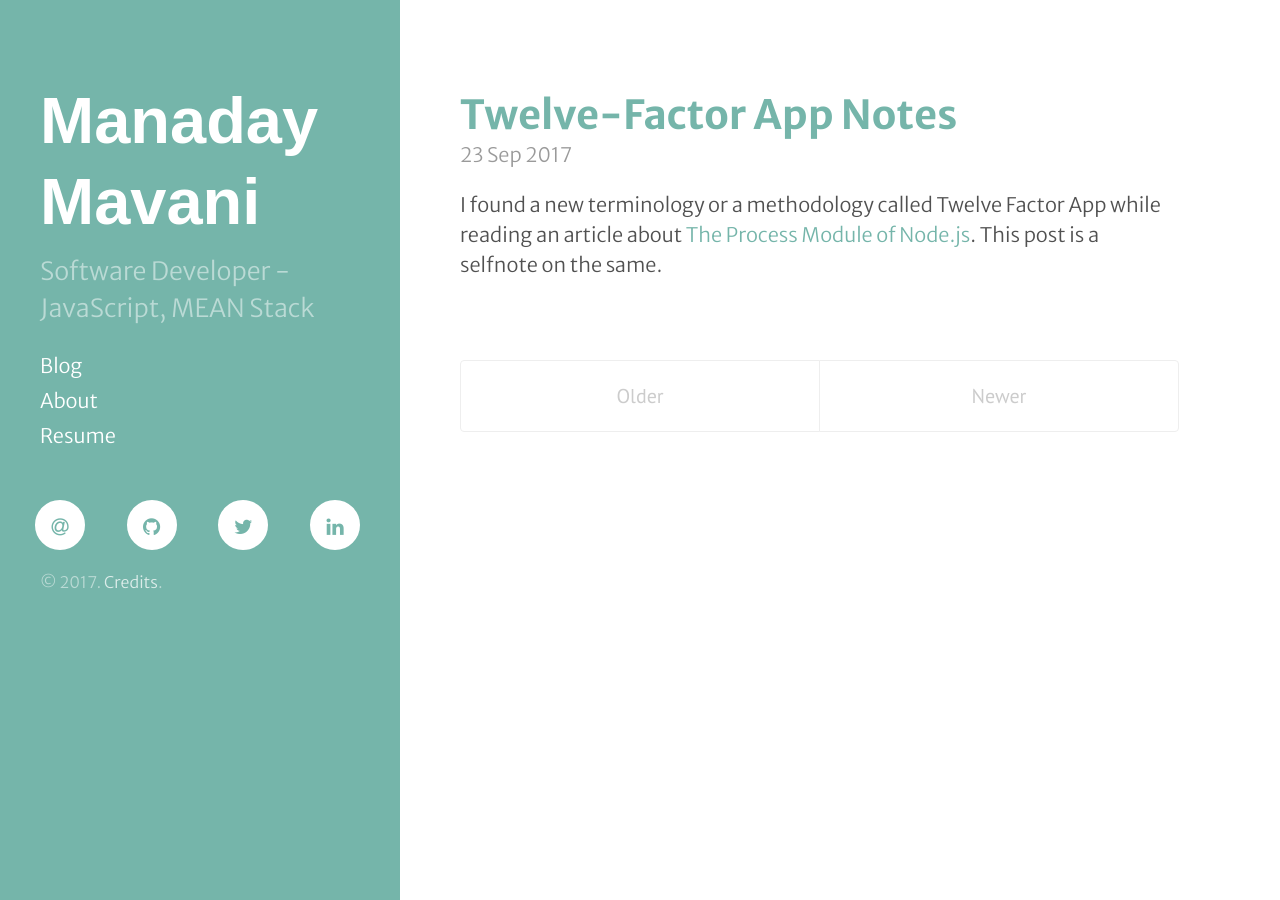
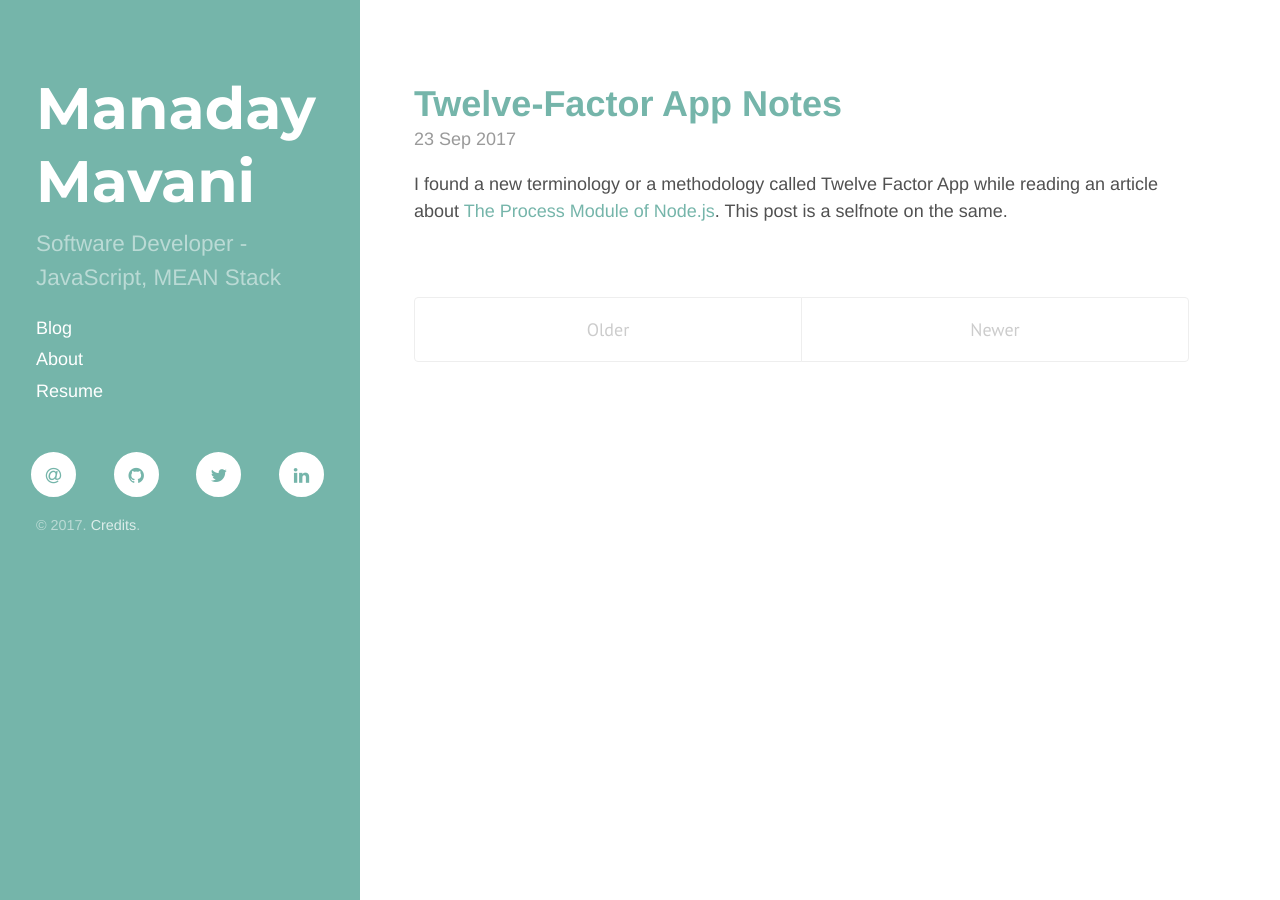
Before and after one commit to ManadayM/manadaym.github.io, a Jekyll site: the page built from index.html, in a window 1280 px wide. Built offline with Jekyll 4.4.1, drawn with Linux system fonts in a browser that asks for light colours; nearby versions of some CDN libraries; the list of posts is cut into pages by our own code.

Commit message:
Reverts font changes, Changes font size

```diff
--- a/_includes/head.html
+++ b/_includes/head.html
@@ -31,8 +31,7 @@
 
   <!-- Custom CSS -->
   <link rel="stylesheet" href="https://maxcdn.bootstrapcdn.com/font-awesome/4.4.0/css/font-awesome.min.css">
-  <!-- <link href='https://fonts.googleapis.com/css?family=Montserrat:400,700' rel='stylesheet' type='text/css'> -->
-  <link href="https://fonts.googleapis.com/css?family=Merriweather+Sans:300,300i,700,700i" rel="stylesheet">
+  <link href='https://fonts.googleapis.com/css?family=Montserrat:400,700' rel='stylesheet' type='text/css'>
   <link rel="stylesheet" href="{{ site.baseurl }}public/css/manaday.css">
 
   <!-- Icons -->
--- a/public/css/hyde.css
+++ b/public/css/hyde.css
@@ -41,7 +41,7 @@ html {
 }
 @media (min-width: 58em) {
   html {
-    font-size: 20px;
+    font-size: 18px;
   }
 }
 
--- a/public/css/manaday.css
+++ b/public/css/manaday.css
@@ -13,7 +13,7 @@
 
 /* Font */
 html {
-  font-family: 'Merriweather Sans', Helvetica, Arial, sans-serif;
+  font-family: Helvetica, Arial, sans-serif;
 }
 
 /*h1, /*h2, h3, h4, h5, h6 {
```
